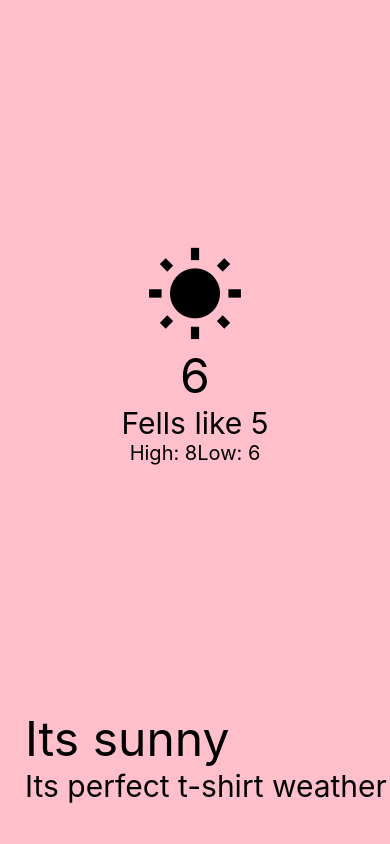
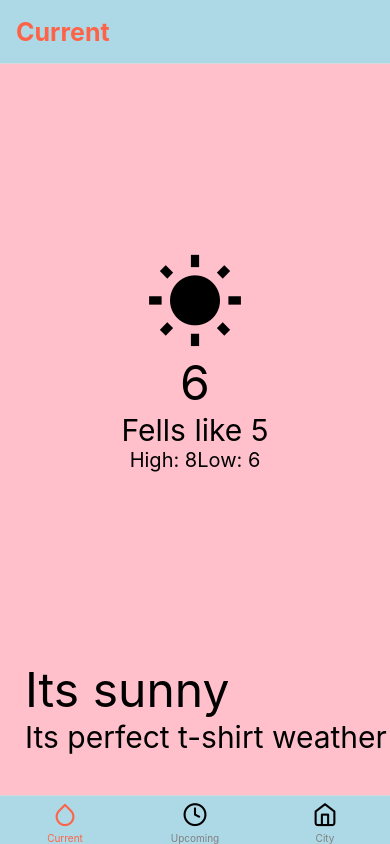
Before and after one commit to kvrp97/weather-app-react-native, a React Native app: screen / in a window 390 px wide. Built offline with nearby package versions, Linux system fonts and the light colour scheme.

Commit message:
tab-navigation done

```diff
--- a/App.js
+++ b/App.js
@@ -1,22 +1,13 @@
-import { View, StyleSheet } from 'react-native'
 import React from 'react'
-import UpcomingWeather from './src/screens/UpcomingWeather'
-import City from './src/screens/City'
-import CurrentWeather from './src/screens/CurrentWeather'
 import { NavigationContainer } from '@react-navigation/native'
+import Tabs from './src/components/Tabs'
 
-export default function App() {
+const App = () => {
   return (
     <NavigationContainer>
-      <View style={styles.container}>
-        <CurrentWeather />
-      </View>
+      <Tabs/>
     </NavigationContainer>
   )
 }
 
-const styles = StyleSheet.create({
-  container: {
-    flex: 1,
-  }
-})
+export default App
--- a/package.json
+++ b/package.json
@@ -10,6 +10,7 @@
     "test": "jest"
   },
   "dependencies": {
+    "@react-navigation/bottom-tabs": "^6.5.7",
     "@react-navigation/native": "^6.1.6",
     "mdi-react": "^9.2.0",
     "react": "18.2.0",
--- /dev/null
+++ b/src/components/Tabs.js
@@ -0,0 +1,63 @@
+import React from 'react'
+import { createBottomTabNavigator } from '@react-navigation/bottom-tabs'
+import Feather from 'react-native-vector-icons/Feather'
+import CurrentWeather from '../screens/CurrentWeather'
+import UpcomingWeather from '../screens/UpcomingWeather'
+import City from '../screens/City'
+
+const Tab = createBottomTabNavigator()
+
+const Tabs = () => {
+  return (
+    <Tab.Navigator
+        screenOptions={{
+          tabBarActiveTintColor: 'tomato',
+          tabBarInactiveTintColor: 'gray',
+          tabBarStyle:{
+            backgroundColor:'lightblue'
+          },
+          headerStyle:{
+            backgroundColor:'lightblue',
+          },
+          headerTitleStyle:{
+            fontWeight:'bold',
+            fontSize:25,
+            color:'tomato',
+          },
+        }}
+      >
+        <Tab.Screen name={'Current'} component={CurrentWeather} options={{
+          tabBarIcon: ({ focused }) => (
+            <Feather
+              name={'droplet'}
+              size={25}
+              color={focused ? 'tomato' : 'black'}
+            />
+          )
+        }}
+        />
+        <Tab.Screen name={'Upcoming'} component={UpcomingWeather} options={{
+          tabBarIcon: ({ focused }) => (
+            <Feather
+              name={'clock'}
+              size={25}
+              color={focused ? 'tomato' : 'black'}
+            />
+          )
+        }}
+        />
+        <Tab.Screen name={'City'} component={City} options={{
+          tabBarIcon: ({ focused }) => (
+            <Feather
+              name={'home'}
+              size={25}
+              color={focused ? 'tomato' : 'black'}
+            />
+          )
+        }}
+        />
+      </Tab.Navigator>
+  )
+}
+
+export default Tabs
```
Also changed, not shown: 1 other file (tests, documents, lock files or other folders).
